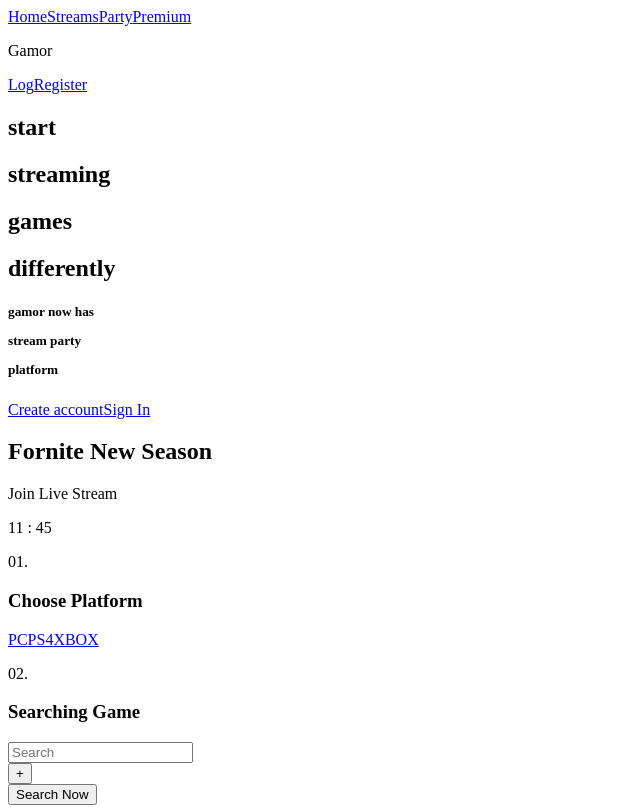
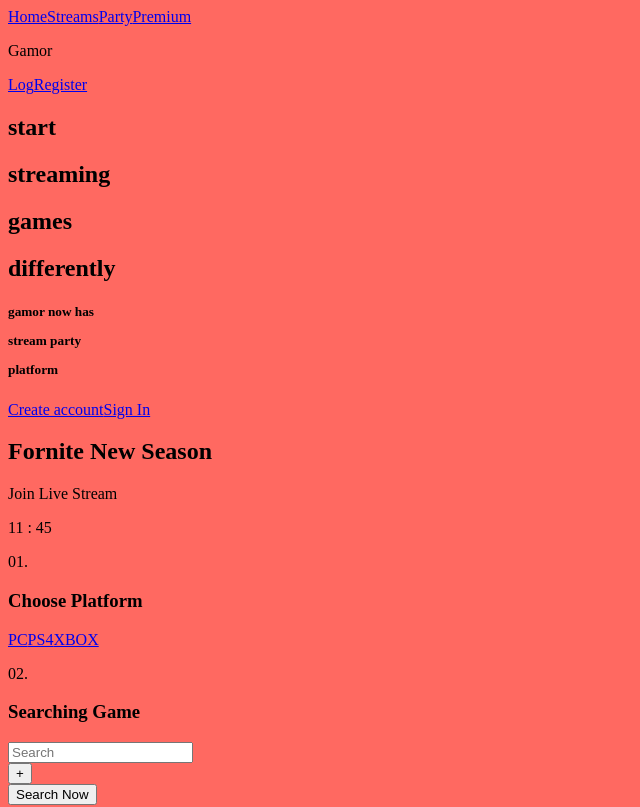
Before and after one commit to alecode00/gamor_streaming_platform, a React (Vite) app: page / in a window 1280 px wide. Shown: the top 807 px of the page, without its empty margins (0-640 px from the left). Built offline with nearby package versions, Linux system fonts and the light colour scheme; no server answers.

Commit message:
Comence a darle estilo a la pagina

```diff
--- a/src/App.css
+++ b/src/App.css
@@ -5,9 +5,6 @@
   text-align: center;
 }
 
-a{
-  padding: 10px;
-}
 .card {
   padding: 2em;
 }
--- a/src/App.jsx
+++ b/src/App.jsx
@@ -8,9 +8,6 @@
 
 
 const App = () => {
-
-
-
   return (
     <>
     <div>
--- a/src/components/Navbar/NavBar.jsx
+++ b/src/components/Navbar/NavBar.jsx
@@ -1,4 +1,3 @@
-/* import { useState } from "react"; */
 import { Home } from "../Home/Home";
 import { LogIn } from "../logIn_components/LogIn";
 import { BrowserRouter, Routes, Route, NavLink } from "react-router-dom";
@@ -6,27 +5,6 @@
 const Register = () => <h1>Register Page</h1>;
 
 export const NavBar = () => {
-  /* const [page, setPage] = useState(() => {
-    const { pathname } = window.location;
-    const page = pathname.slice(1);
-    return page;
-  }); */
-
-  /* const getContent = () => {
-    if (page === "log") {
-      return <LogIn />;
-    } else if (page === "register") {
-      return <Register />;
-    } else {
-      return <Home />;
-    }
-  }; */
-
-  /* const toPage = (nextpage) => (event) => {
-    history.pushState(null, "", `/${nextpage}`);
-    event.preventDefault();
-    setPage(nextpage);
-  }; */
 
   const handleFalseLink = (event) => {
     event.preventDefault();
@@ -37,7 +15,7 @@
       <header>
         <BrowserRouter >
         <section>
-          <NavLink to="/" /* onClick={toPage("home")} */>
+          <NavLink to="/">
             Home
           </NavLink>
           <a href="#" onClick={handleFalseLink}>
@@ -55,10 +33,10 @@
           <p>Gamor</p>
         </section>
         <section>
-          <NavLink to="/log" /* onClick={toPage("log")} */>
+          <NavLink to="/log">
             Log
           </NavLink>
-          <NavLink to="/register" /* onClick={toPage("register")} */>
+          <NavLink to="/register">
             Register
           </NavLink>
         </section>
--- /dev/null
+++ b/src/index2.css
@@ -0,0 +1,25 @@
+body{
+--color: #ff6961;
+--content: 'no compatible';
+
+background-color: var(--color);
+}
+
+body::after{
+    content:var(--content)
+}
+
+
+
+@media(prefers-color-scheme:dark){
+    body{
+        --color: #242424;
+        content: 'light version';
+    }
+}
+@media(prefers-color-scheme:dark){
+    body{
+        --color: white;
+        --content: 'dark version';
+    }
+}
--- a/src/main.jsx
+++ b/src/main.jsx
@@ -1,7 +1,7 @@
 import React from 'react'
 import ReactDOM from 'react-dom/client'
 import App from './App.jsx'
-/* import './index.css' */
+import './index2.css'
 
 
 ReactDOM.createRoot(document.getElementById('root')).render(
```
Also changed, not shown: src/NavBar.css (added).
